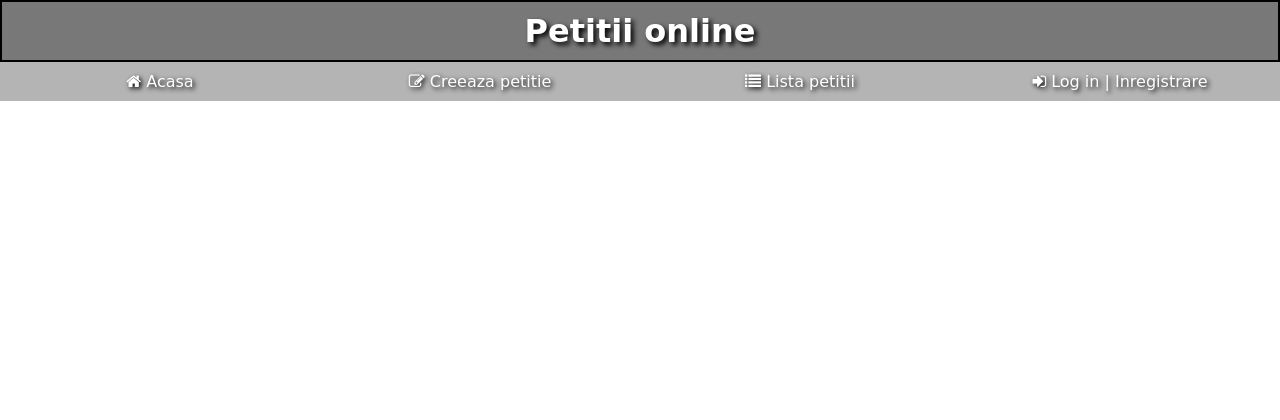
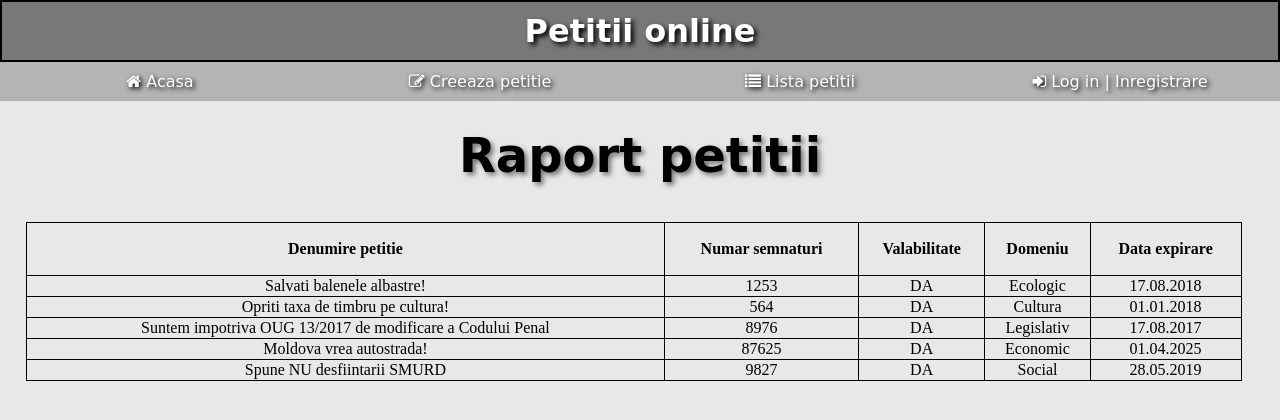
Before and after one commit to radulungu/TW, a PHP site: page /pagina_admin.html in a window 1280 px wide. Shown: the top 420 px of the page. Run offline with PHP 8.4, Linux system fonts and the light colour scheme.

Commit message:
Add files via upload

```diff
--- a/pagina_admin.html
+++ b/pagina_admin.html
@@ -4,6 +4,39 @@
 	<title>Pagina admin</title>
 	<link rel="stylesheet" href="style.css">
 	<link rel="stylesheet" href="https://cdnjs.cloudflare.com/ajax/libs/font-awesome/4.7.0/css/font-awesome.min.css">
+	<style>
+		body {
+			background-color: rgba(180,180,180,0.3);
+		}
+
+		table, td, th {
+    		border: 1px solid black;
+		}
+
+		table {
+    		border-collapse: collapse;
+    		width:95%;
+    		margin: 0% 2% 0% 2%;
+		}
+
+		th {
+    		height: 50px;
+		}
+
+		td {
+			text-align: center;
+		}
+
+		h2 {
+			color: black;
+			font-family: 'Comic Sans MS', cursive, sans-serif;
+			text-align: center;
+			font-size: 300%;
+			text-shadow: 3px 3px 5px rgb(120,120,120);
+			margin-top: 2%;
+		}
+
+	</style>
 </head>
 <body>
 
@@ -16,5 +49,52 @@
 	<li><a href="http://localhost:8081/Proiect_TW/login.html"><i class="fa fa-sign-in" aria-hidden="true"></i> Log in | Inregistrare</a></li>
 </ul>
 
+<h2>Raport petitii</h2>
+
+<table>
+  <tr>
+    <th>Denumire petitie</th>
+    <th>Numar semnaturi</th>
+    <th>Valabilitate</th>
+    <th>Domeniu</th>
+    <th>Data expirare</th>
+  </tr>
+  <tr>
+    <td>Salvati balenele albastre!</td>
+    <td>1253</td>
+    <td>DA</td>
+    <td>Ecologic</td>
+    <td>17.08.2018</td>
+  </tr>
+  <tr>
+    <td>Opriti taxa de timbru pe cultura!</td>
+    <td>564</td>
+    <td>DA</td>
+    <td>Cultura</td>
+    <td>01.01.2018</td>
+  </tr>
+  <tr>
+    <td>Suntem impotriva OUG 13/2017 de modificare a Codului Penal</td>
+    <td>8976</td>
+    <td>DA</td>
+    <td>Legislativ</td>
+    <td>17.08.2017</td>
+  </tr>
+  <tr>
+    <td>Moldova vrea autostrada!</td>
+    <td>87625</td>
+    <td>DA</td>
+    <td>Economic</td>
+    <td>01.04.2025</td>
+</tr>
+<tr>
+    <td>Spune NU desfiintarii SMURD</td>
+    <td>9827</td>
+    <td>DA</td>
+    <td>Social</td>
+    <td>28.05.2019</td>
+  </tr>
+</table>
+
 </body>
 </html>
```
Also changed, not shown: login.html (+6 -11 lines), style.css (+0 -169 lines).
